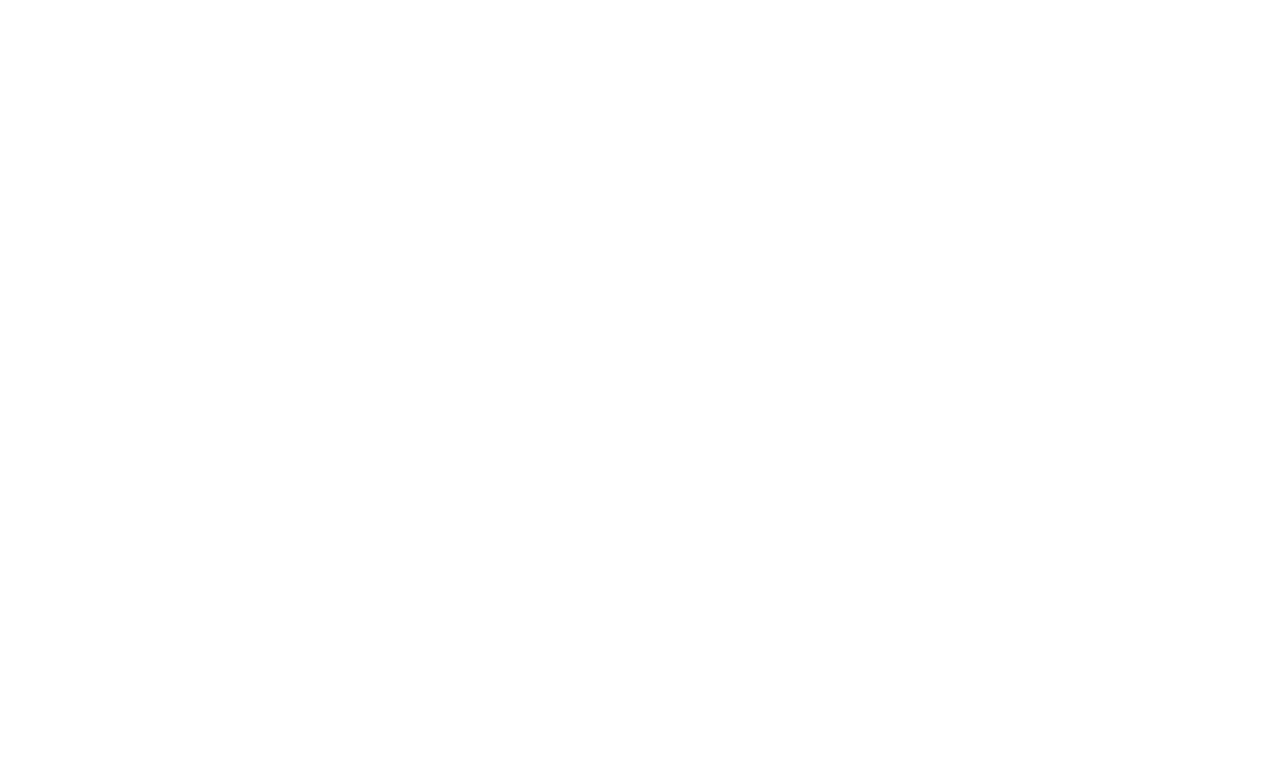
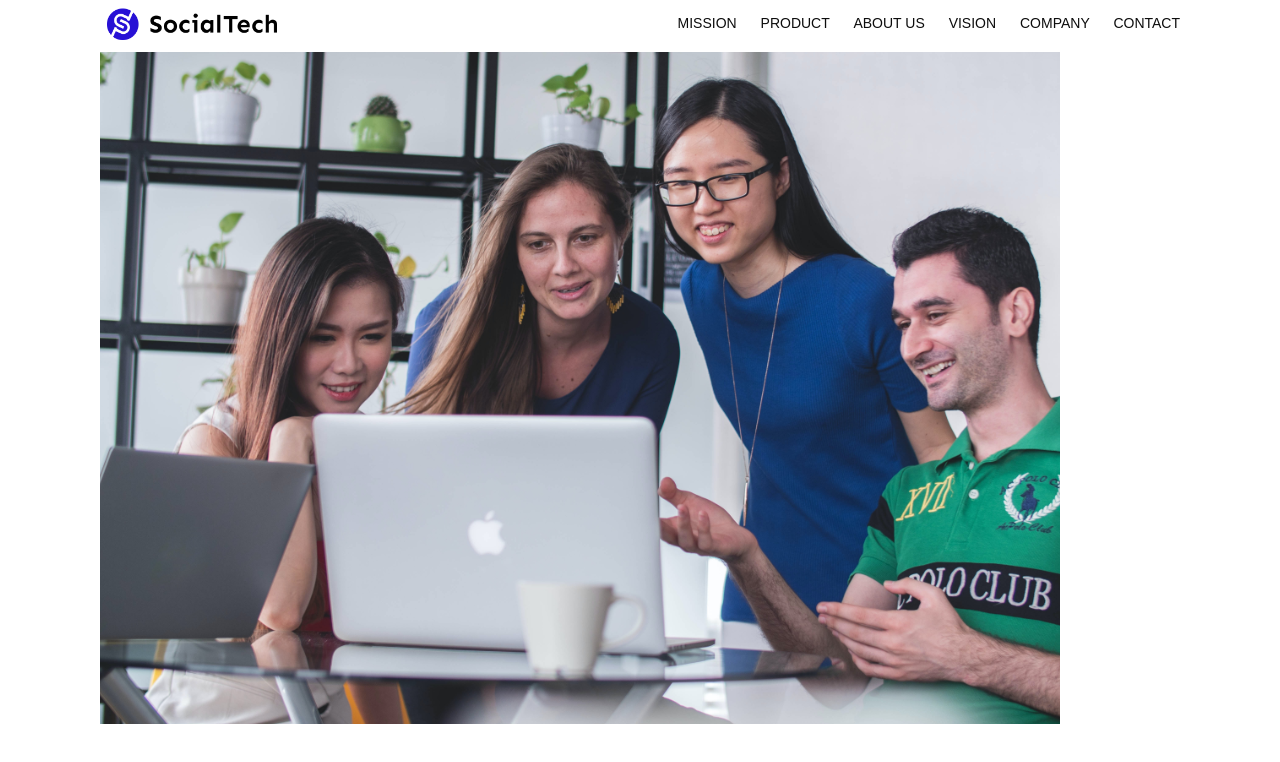
Before and after one commit to magic5052/samurai_HTML-CSS, a plain HTML site: page index.html in a window 1280 px wide. Drawn offline with Linux system fonts and the light colour scheme.

Commit message:
変更あり

```diff
--- a/index.html
+++ b/index.html
@@ -11,7 +11,31 @@
 </head>
 
 <body>
+    <header>
+        <!-- ロゴ -->
+        <a href="index.html" id="logo"><img src="images/logo.png" alt="トップページに戻る"></a>
 
+        <!-- PC用ナビゲーション -->
+        <nav id="nav-pc">
+            <a href="mission.html">MISSION</a>
+            <a href="product.html">PRODUCT</a>
+            <a href="index.html#aboutus">ABOUT US</a>
+            <a href="index.html#vision">VISION</a>
+            <a href="index.html#company">COMPANY</a>
+            <a href="index.html#contact">CONTACT</a>
+        </nav>
+    </header>
+    <main>
+        <article>
+            <!-- メインビジュアル -->
+            <section id="main-visual">
+                <div class="main-message">
+
+                </div>
+                <img src="images/index/index-main.png" alt="PCの周りに集まる多国籍の仲間たち">
+            </section>
+        </article>
+    </main>
 </body>
 
 </html>
--- a/style.css
+++ b/style.css
@@ -25,3 +25,30 @@ header {
 }
 
 /* ナビゲーションのレイアウト */
+#nav-pc {
+    font-size: 14px;
+    padding-top: 15px;
+}
+
+/* ナビゲーションのリンクの装飾設定 */
+#nav-pc>a {
+    text-decoration: none;
+    margin-left: 20px;
+}
+
+#nav-pc>a:link {
+    color: #0d0d0d;
+}
+
+#nav-pc>a:visited {
+    color: #0d0d0d;
+}
+
+#nav-pc>a:hover {
+    color: #0d0d0d;
+    text-decoration: underline;
+}
+
+#nav-pc>a:active {
+    color: #0d0d0d;
+}
```
